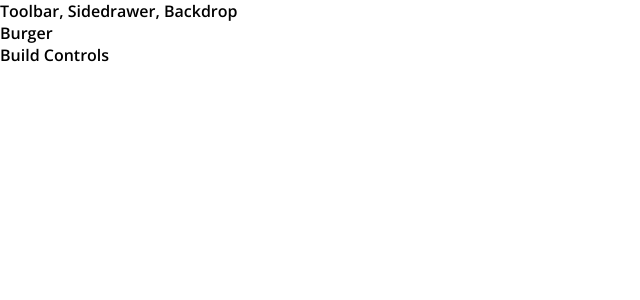
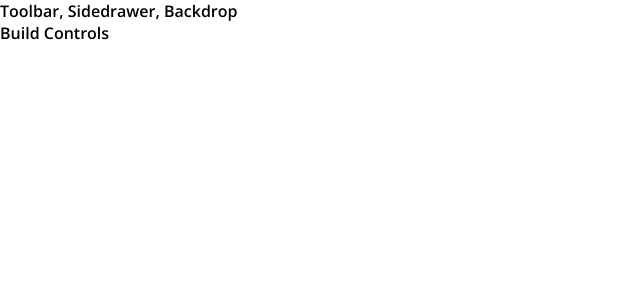
Before and after one commit to grantharper/burger-builder, a React app: page / in a window 1280 px wide. Shown: the top 300 px of the page, without its empty margins (0-640 px from the left). Built offline with nearby package versions, Linux system fonts and the light colour scheme.

Commit message:
wired up buger and burger ingredient

```diff
--- a/src/components/Burger/Burger.js
+++ b/src/components/Burger/Burger.js
@@ -0,0 +1,11 @@
+import React from 'react';
+import BurgerIngredient from './BurgerIngredient/BurgerIngredient';
+
+
+const burger = (props) => {
+  return (
+    <BurgerIngredient type="meat"/>
+  );
+};
+
+export default burger;
--- a/src/containers/BurgerBuilder/BurgerBuilder.js
+++ b/src/containers/BurgerBuilder/BurgerBuilder.js
@@ -1,5 +1,6 @@
 import React, {Component} from 'react';
 import Aux from '../../hoc/Aux';
+import Burger from '../../components/Burger/Burger';
 
 
 class BurgerBuilder extends Component {
@@ -7,7 +8,7 @@
   render() {
     return (
     <Aux>
-      <div>Burger</div>
+      <Burger/>
       <div>Build Controls</div>
     </Aux>
     );
```
